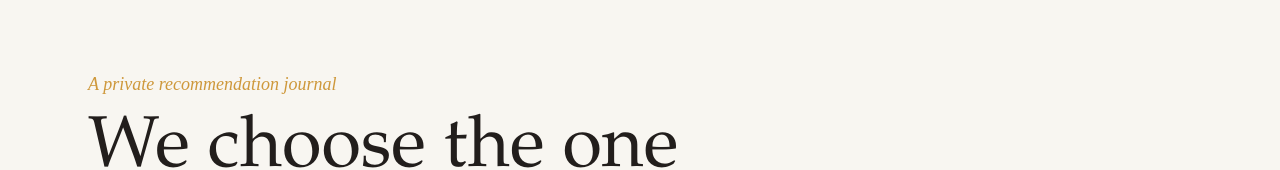
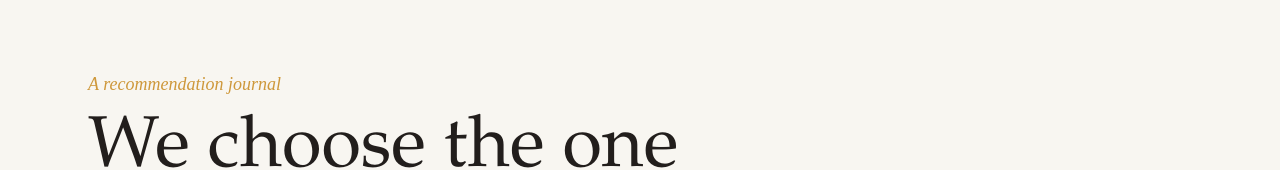
Before and after one commit to hunterkindaknows/private-recommendation-journal, a Next.js app: page / in a window 1280 px wide. Shown: the part 132-302 px from the top of the page. Built offline with nearby package versions, Linux system fonts and the light colour scheme; no server answers.

Commit message:
Update site copy to 'A recommendation journal'

```diff
--- a/app/page.tsx
+++ b/app/page.tsx
@@ -46,7 +46,7 @@ export default function HomePage() {
       <section className="py-20 md:py-32">
         <div className="editorial-prose">
           <p className="font-script text-lg text-accent">
-            A private recommendation journal
+            A recommendation journal
           </p>
           <h1 className="mt-4 font-serif text-5xl font-light leading-tight text-foreground md:text-7xl">
             We choose the one worth buying.
--- a/components/site-footer.tsx
+++ b/components/site-footer.tsx
@@ -21,7 +21,7 @@ export function SiteFooter() {
             </Link>
             <p className="mt-3 text-sm leading-relaxed text-muted-foreground">
               Decisive picks. Minimal noise.
-              <br />A private recommendation journal.
+              <br />A recommendation journal.
             </p>
           </div>
 
```
